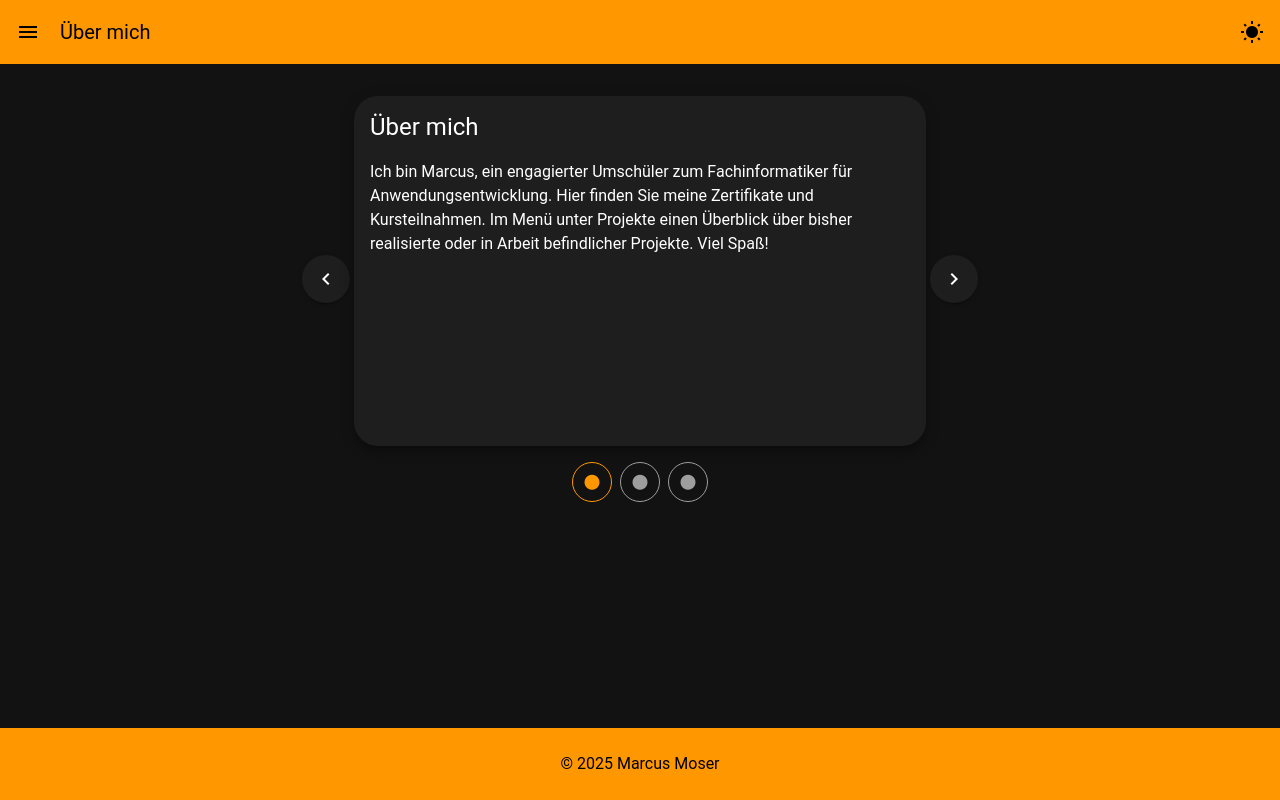
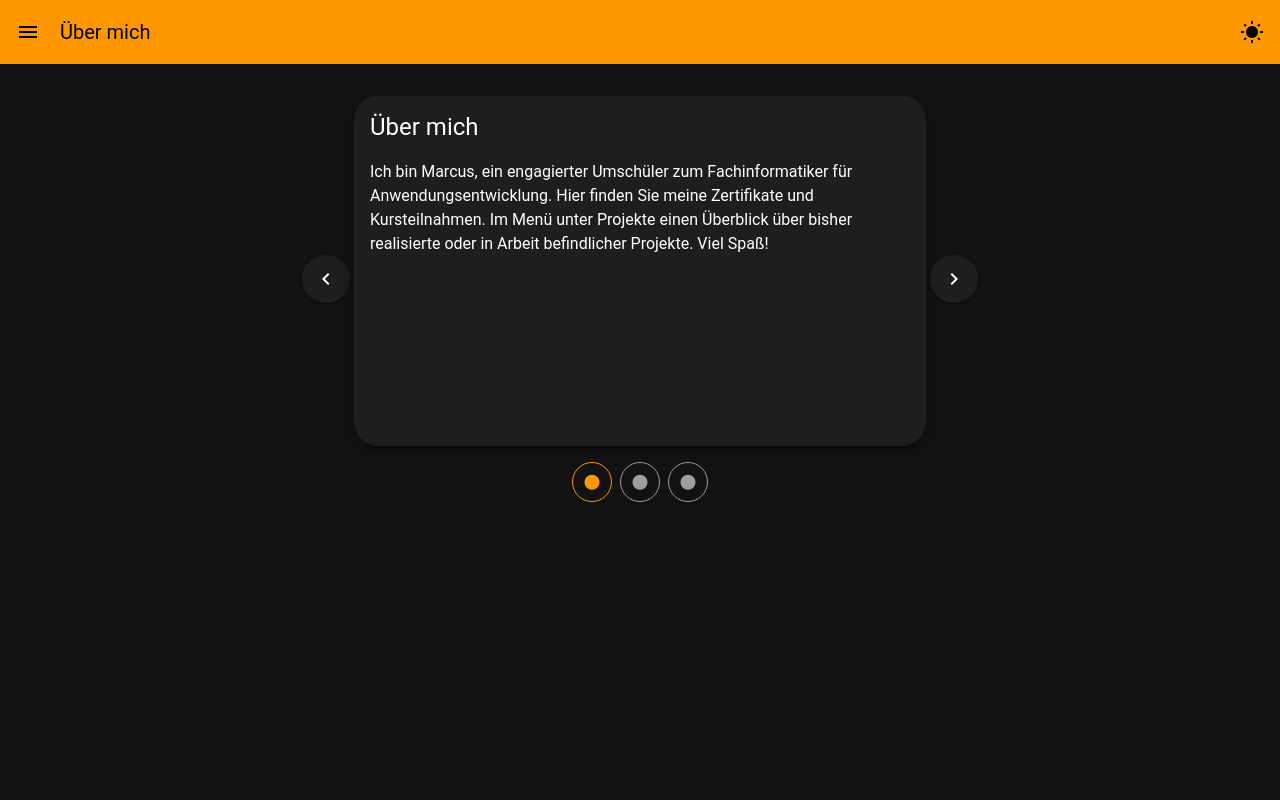
Before and after one commit to Mac80Mo/profile-website, a Vue app: page /about in a window 1280 px wide. Built offline with nearby package versions, Linux system fonts and the light colour scheme.

Commit message:
Footer nicht auf Über mich anzeigen

```diff
--- a/src/App.vue
+++ b/src/App.vue
@@ -25,18 +25,22 @@
     </v-snackbar>
 
     <!-- Footer -->
-    <FooterBar />
+    <FooterBar v-if="showFooter" />
   </v-app>
 </template>
 
 <script setup lang="ts">
 import NavBar from './components/NavBar.vue'
 import FooterBar from './components/FooterBar.vue'
-import { ref, watch } from 'vue'
+import { ref, watch, computed } from 'vue'
 import { useRoute } from 'vue-router'
 
 const route = useRoute()
 const showSnackbar = ref(false)
+
+const blockedRoutes = ['/about']
+
+const showFooter = computed(() => !blockedRoutes.includes(route.path))
 
 watch(() => route.path, () => {
   showSnackbar.value = true
```
